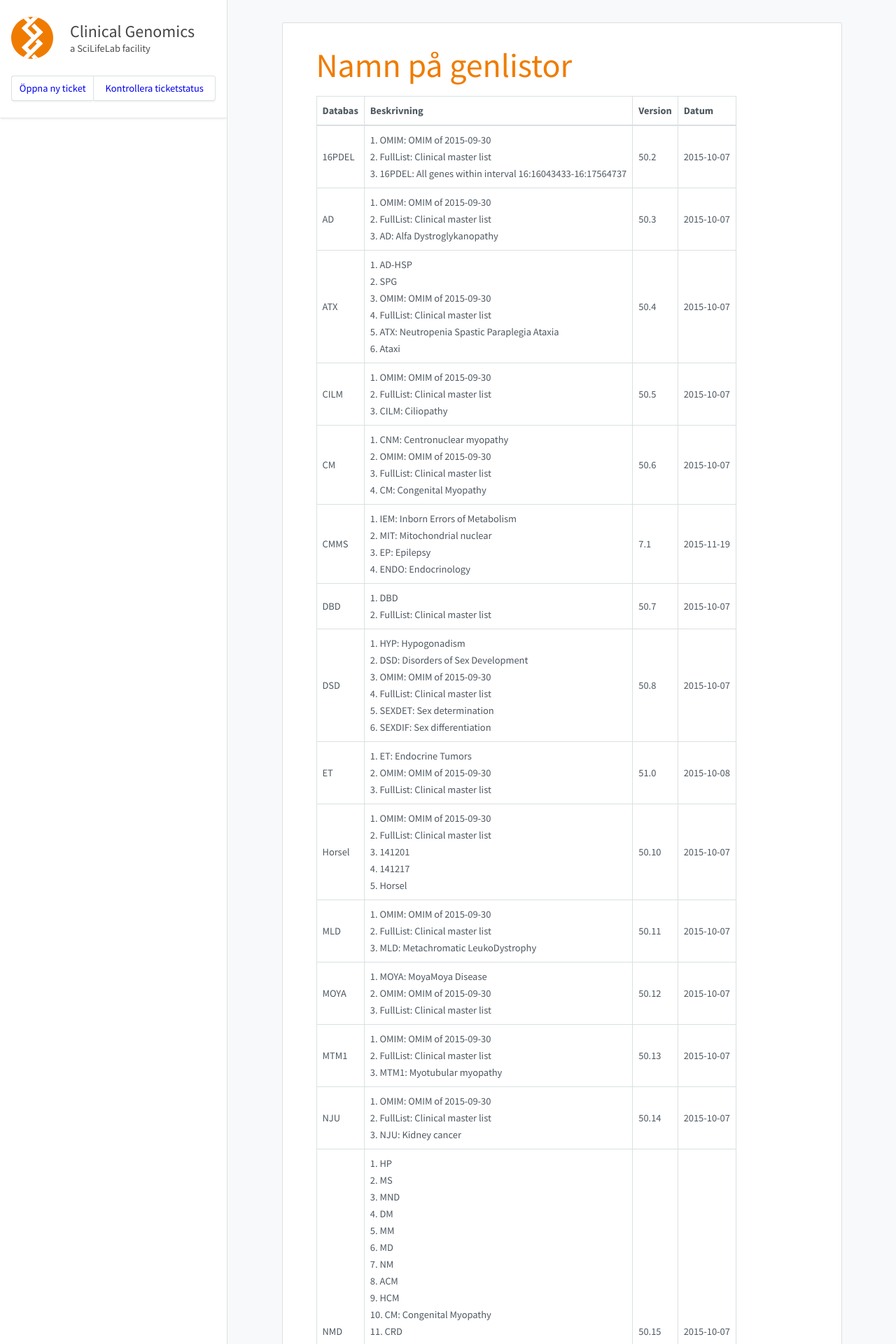
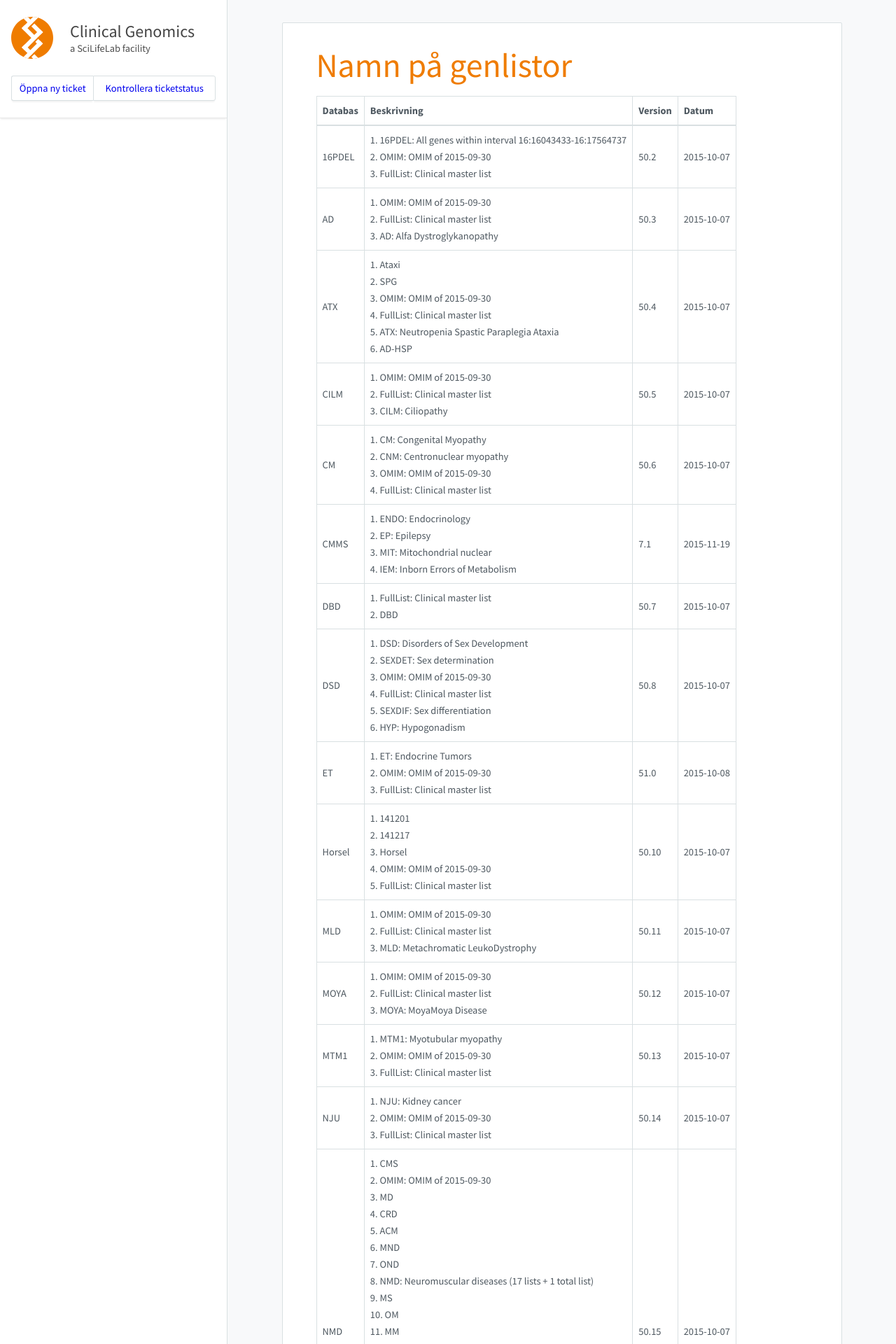
Before and after one commit to Clinical-Genomics/clinical-genomics.github.io, a Jekyll site: the page built from _pages/namnpagenlistor.md, in a window 1280 px wide. Shown: the top 1920 px of the page at 70% size. Built offline with Jekyll 4.4.1, drawn with Linux system fonts in a browser that asks for light colours; nearby versions of some CDN libraries; some of the changed text lies outside the part shown.

Commit message:
Update to cust000-Clinical_master_list.txt

```diff
--- a/_pages/namnpagenlistor.md
+++ b/_pages/namnpagenlistor.md
@@ -8,25 +8,25 @@
 
 |Databas|Beskrivning|Version|Datum|
 |---|---|---|---|
-|16PDEL|1. OMIM: OMIM of 2015-09-30<br />2. FullList: Clinical master list<br />3. 16PDEL: All genes within interval 16:16043433-16:17564737<br />|50.2|2015-10-07|
+|16PDEL|1. 16PDEL: All genes within interval 16:16043433-16:17564737<br />2. OMIM: OMIM of 2015-09-30<br />3. FullList: Clinical master list<br />|50.2|2015-10-07|
 |AD|1. OMIM: OMIM of 2015-09-30<br />2. FullList: Clinical master list<br />3. AD: Alfa Dystroglykanopathy<br />|50.3|2015-10-07|
-|ATX|1. AD-HSP<br />2. SPG<br />3. OMIM: OMIM of 2015-09-30<br />4. FullList: Clinical master list<br />5. ATX: Neutropenia Spastic Paraplegia Ataxia<br />6. Ataxi<br />|50.4|2015-10-07|
+|ATX|1. Ataxi<br />2. SPG<br />3. OMIM: OMIM of 2015-09-30<br />4. FullList: Clinical master list<br />5. ATX: Neutropenia Spastic Paraplegia Ataxia<br />6. AD-HSP<br />|50.4|2015-10-07|
 |CILM|1. OMIM: OMIM of 2015-09-30<br />2. FullList: Clinical master list<br />3. CILM: Ciliopathy<br />|50.5|2015-10-07|
-|CM|1. CNM: Centronuclear myopathy<br />2. OMIM: OMIM of 2015-09-30<br />3. FullList: Clinical master list<br />4. CM: Congenital Myopathy<br />|50.6|2015-10-07|
-|CMMS|1. IEM: Inborn Errors of Metabolism<br />2. MIT: Mitochondrial nuclear<br />3. EP: Epilepsy<br />4. ENDO: Endocrinology<br />|7.1|2015-11-19|
-|DBD|1. DBD<br />2. FullList: Clinical master list<br />|50.7|2015-10-07|
-|DSD|1. HYP: Hypogonadism<br />2. DSD: Disorders of Sex Development<br />3. OMIM: OMIM of 2015-09-30<br />4. FullList: Clinical master list<br />5. SEXDET: Sex determination<br />6. SEXDIF: Sex differentiation<br />|50.8|2015-10-07|
+|CM|1. CM: Congenital Myopathy<br />2. CNM: Centronuclear myopathy<br />3. OMIM: OMIM of 2015-09-30<br />4. FullList: Clinical master list<br />|50.6|2015-10-07|
+|CMMS|1. ENDO: Endocrinology<br />2. EP: Epilepsy<br />3. MIT: Mitochondrial nuclear<br />4. IEM: Inborn Errors of Metabolism<br />|7.1|2015-11-19|
+|DBD|1. FullList: Clinical master list<br />2. DBD<br />|50.7|2015-10-07|
+|DSD|1. DSD: Disorders of Sex Development<br />2. SEXDET: Sex determination<br />3. OMIM: OMIM of 2015-09-30<br />4. FullList: Clinical master list<br />5. SEXDIF: Sex differentiation<br />6. HYP: Hypogonadism<br />|50.8|2015-10-07|
 |ET|1. ET: Endocrine Tumors<br />2. OMIM: OMIM of 2015-09-30<br />3. FullList: Clinical master list<br />|51.0|2015-10-08|
-|Horsel|1. OMIM: OMIM of 2015-09-30<br />2. FullList: Clinical master list<br />3. 141201<br />4. 141217<br />5. Horsel<br />|50.10|2015-10-07|
+|Horsel|1. 141201<br />2. 141217<br />3. Horsel<br />4. OMIM: OMIM of 2015-09-30<br />5. FullList: Clinical master list<br />|50.10|2015-10-07|
 |MLD|1. OMIM: OMIM of 2015-09-30<br />2. FullList: Clinical master list<br />3. MLD: Metachromatic LeukoDystrophy<br />|50.11|2015-10-07|
-|MOYA|1. MOYA: MoyaMoya Disease<br />2. OMIM: OMIM of 2015-09-30<br />3. FullList: Clinical master list<br />|50.12|2015-10-07|
-|MTM1|1. OMIM: OMIM of 2015-09-30<br />2. FullList: Clinical master list<br />3. MTM1: Myotubular myopathy<br />|50.13|2015-10-07|
-|NJU|1. OMIM: OMIM of 2015-09-30<br />2. FullList: Clinical master list<br />3. NJU: Kidney cancer<br />|50.14|2015-10-07|
-|NMD|1. HP<br />2. MS<br />3. MND<br />4. DM<br />5. MM<br />6. MD<br />7. NM<br />8. ACM<br />9. HCM<br />10. CM: Congenital Myopathy<br />11. CRD<br />12. CMS<br />13. HMSN<br />14. NMD: Neuromuscular diseases (17 lists + 1 total list)<br />15. CMD<br />16. OND<br />17. OMIM: OMIM of 2015-09-30<br />18. FullList: Clinical master list<br />19. IC<br />20. HA<br />21. OM<br />|50.15|2015-10-07|
+|MOYA|1. OMIM: OMIM of 2015-09-30<br />2. FullList: Clinical master list<br />3. MOYA: MoyaMoya Disease<br />|50.12|2015-10-07|
+|MTM1|1. MTM1: Myotubular myopathy<br />2. OMIM: OMIM of 2015-09-30<br />3. FullList: Clinical master list<br />|50.13|2015-10-07|
+|NJU|1. NJU: Kidney cancer<br />2. OMIM: OMIM of 2015-09-30<br />3. FullList: Clinical master list<br />|50.14|2015-10-07|
+|NMD|1. CMS<br />2. OMIM: OMIM of 2015-09-30<br />3. MD<br />4. CRD<br />5. ACM<br />6. MND<br />7. OND<br />8. NMD: Neuromuscular diseases (17 lists + 1 total list)<br />9. MS<br />10. OM<br />11. MM<br />12. HCM<br />13. NM<br />14. DM<br />15. FullList: Clinical master list<br />16. HMSN<br />17. HA<br />18. CMD<br />19. CM: Congenital Myopathy<br />20. HP<br />21. IC<br />|50.15|2015-10-07|
 |OMIM|1. OMIM: OMIM of 2015-09-30<br />2. FullList: Clinical master list<br />|51.1|2015-10-13|
-|ORO|1. OMIM: OMIM of 2015-09-30<br />2. FullList: Clinical master list<br />3. ORO: Oro-facial-digital syndrome<br />|50.17|2015-10-07|
-|PAF1|1. OMIM: OMIM of 2015-09-30<br />2. FullList: Clinical master list<br />3. PAF1: RNA polymerase II-associated factor<br />|50.18|2015-10-07|
-|PID|1. FullList: Clinical master list<br />2. PIDCAD: PID Candidates<br />3. PID: Primary Immune Deficiency<br />|7.2|2015-10-21|
-|SCN|1. OMIM: OMIM of 2015-09-30<br />2. FullList: Clinical master list<br />3. SCN: Neutropenia<br />|50.19|2015-10-07|
-|SHANK1|1. OMIM: OMIM of 2015-09-30<br />2. FullList: Clinical master list<br />3. SHANK1: SH3 and multiple ankyrin repeat domains 1<br />|50.20|2015-10-07|
-|SKD|1. OMIM: OMIM of 2015-09-30<br />2. FullList: Clinical master list<br />3. SKD: Skeletal dysplasia<br />|50.21|2015-10-07|
+|ORO|1. ORO: Oro-facial-digital syndrome<br />2. OMIM: OMIM of 2015-09-30<br />3. FullList: Clinical master list<br />|50.17|2015-10-07|
+|PAF1|1. PAF1: RNA polymerase II-associated factor<br />2. OMIM: OMIM of 2015-09-30<br />3. FullList: Clinical master list<br />|50.18|2015-10-07|
+|PID|1. PID: Primary Immune Deficiency<br />2. PIDCAD: PID Candidates<br />3. FullList: Clinical master list<br />|7.2|2015-10-21|
+|SCN|1. SCN: Neutropenia<br />2. OMIM: OMIM of 2015-09-30<br />3. FullList: Clinical master list<br />|50.19|2015-10-07|
+|SHANK1|1. SHANK1: SH3 and multiple ankyrin repeat domains 1<br />2. OMIM: OMIM of 2015-09-30<br />3. FullList: Clinical master list<br />|50.20|2015-10-07|
+|SKD|1. SKD: Skeletal dysplasia<br />2. OMIM: OMIM of 2015-09-30<br />3. FullList: Clinical master list<br />|50.21|2015-10-07|
```
